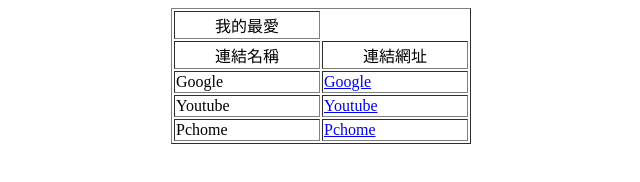
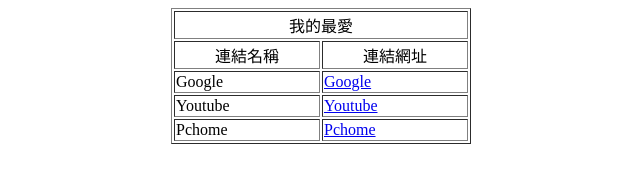
Before and after one commit to Minus0226/3411007070, a plain HTML site: page one.html in a window 1280 px wide. Shown: the whole page, without its empty margins (319-959 px from the left). Drawn offline with Linux system fonts and the light colour scheme.

Commit message:
Add files via upload

```diff
--- a/one.html
+++ b/one.html
@@ -9,7 +9,7 @@
 <body>
     <table border="1" width="300" align="center">
         <tr>
-            <td aria-colspan="2" align="center">我的最愛</td>
+            <td colspan="2" align="center">我的最愛</td>
         </tr>
         <tr>
             <td align="center">連結名稱</td>
```
